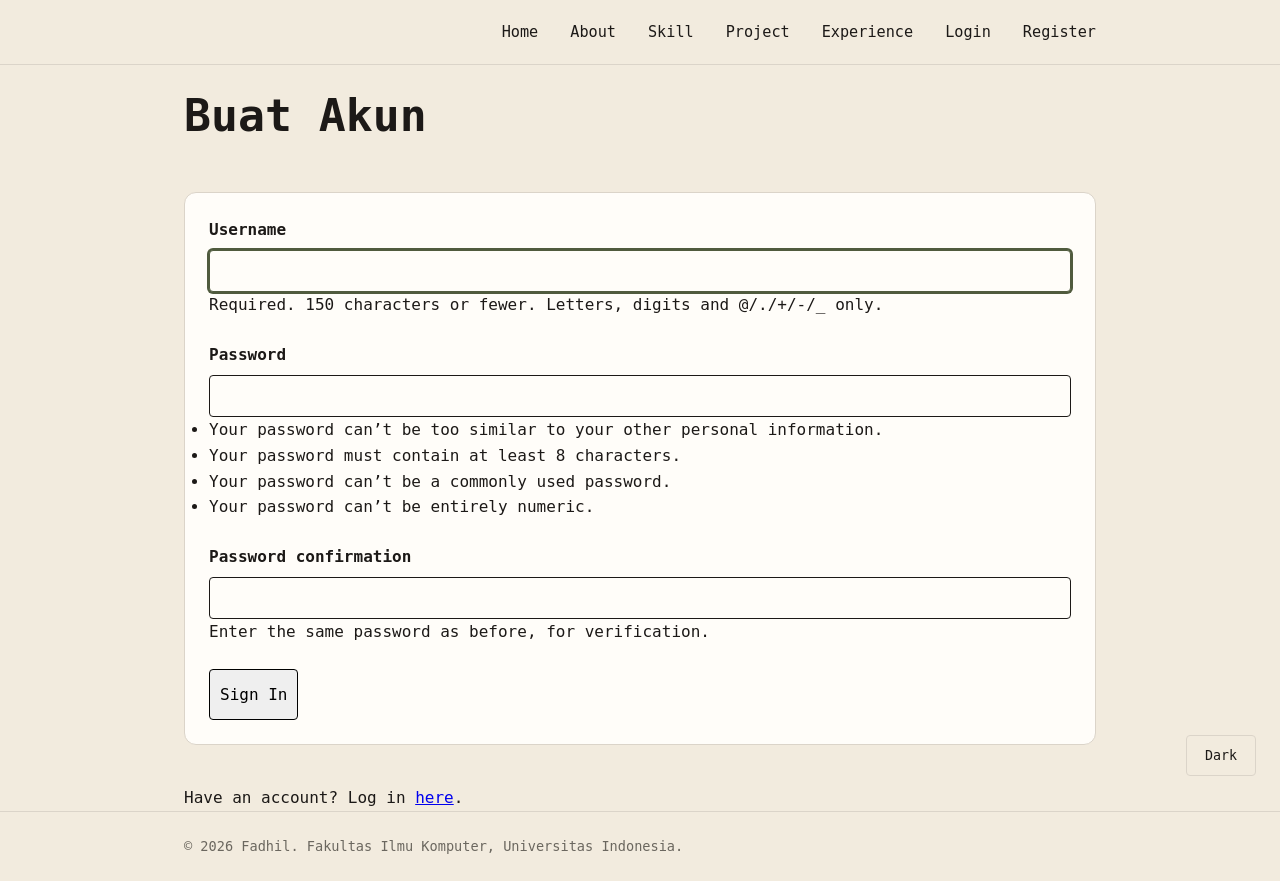
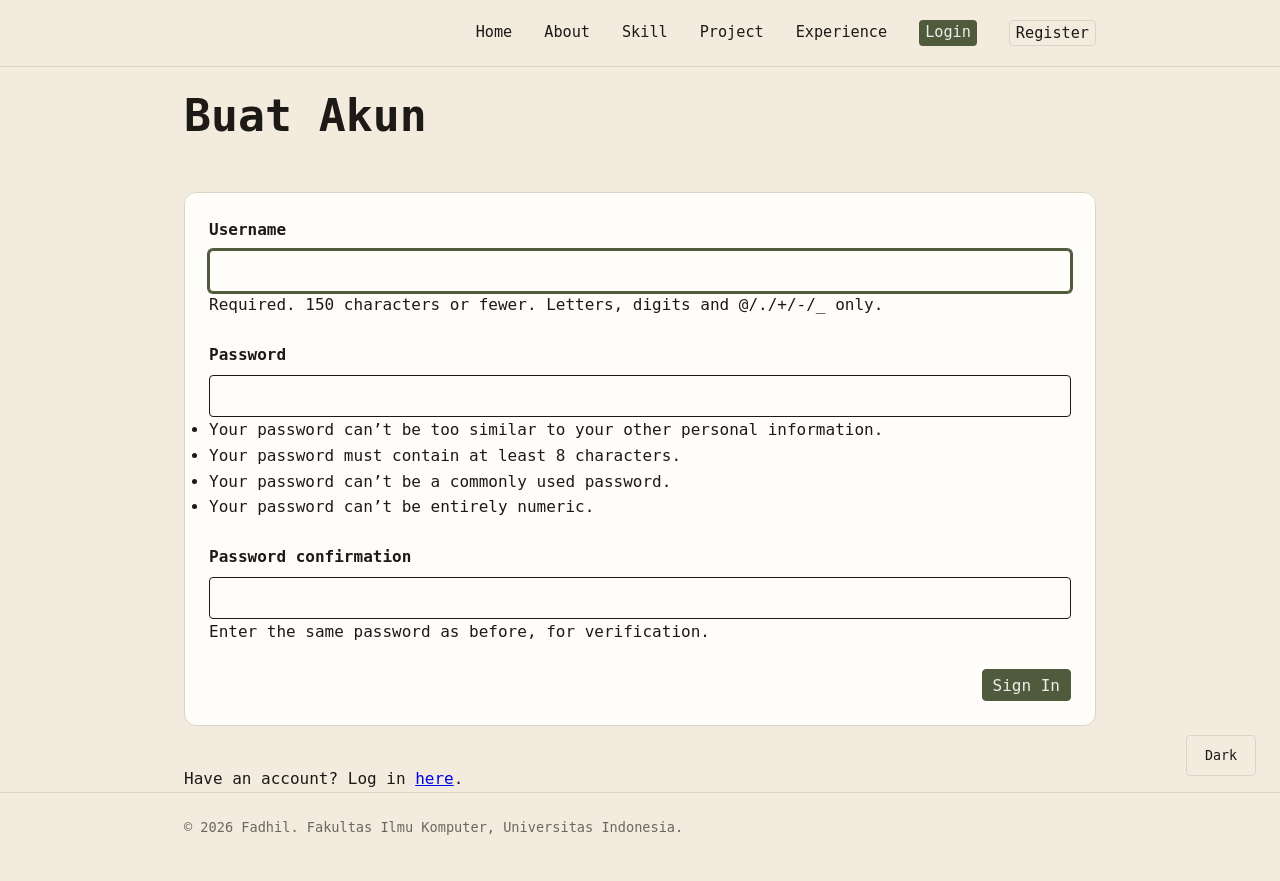
Before and after one commit to fadhilabdurrohman/myportofolio, a Django app: page /register/ in a window 1280 px wide. After the commit the page ends 835 px from the top, so only its background shows below. Run offline with Django 5.2, Linux system fonts and the light colour scheme.

Commit message:
style: improve styling

```diff
--- a/static/css/style.css
+++ b/static/css/style.css
@@ -627,7 +622,46 @@ main {
     transition: background-color 0.2s ease;
 }
 
-.edit-skill-button, .delete-skill-button {
+.site-header nav .login-button {
+    background-color: var(--accent);
+    color: #f1ecec;
+    padding: 0px 6px;
+    border-radius: var(--radius);
+    transition: background-color 0.2s ease;
+}
+
+.site-header nav .login-button:hover {
+    background-color: var(--accent-dark);
+    color: #f1ecec;
+}
+
+.site-header nav .logout-button {
+    background-color: #ae0808;
+    color: #f1ecec;
+    padding: 0px 6px;
+    border-radius: var(--radius);
+    transition: background-color 0.2s ease;
+}
+
+.site-header nav .logout-button:hover {
+    background-color: #650303;
+    color: #f1ecec;
+}
+
+.site-header nav .register-button {
+    background-color: var(--paper);
+    padding: 0px 6px;
+    border-radius: var(--radius);
+    border: 1px solid var(--line);
+    transition: background-color 0.2s ease;
+}
+
+.site-header nav .register-button:hover {
+    background-color: var(--line);
+    color: var(--ink);
+}
+
+.edit-skill-button, .delete-skill-button, .star-skill-button {
     text-decoration: none;
     font-size: 18px;
     cursor: pointer;
@@ -723,14 +765,28 @@ main {
     border-color: #650303;
 }
 
-.confirm-button {
+.form-button, .auth-button {
+    display: flex;
+    justify-content: flex-end;
+    gap: 10px;
+    margin-top: 20px;
+}
+
+.form-button .button, .auth-button .button {
+    display: flex;
+    justify-content: center;
+    align-items: center;
+    height: 20px;
+}
+
+.confirm-button, .login, .register {
     background-color: var(--accent);
     border-color: var(--accent);
     color: #f1ecec;
     transition: background-color 0.2s ease, border-color 0.2s ease;
 }
 
-.confirm-button:hover {
+.confirm-button:hover, .login:hover, .register:hover {
     background-color: var(--accent-dark);
     border-color: var(--accent-dark);
 }
--- a/templates/base.html
+++ b/templates/base.html
@@ -28,10 +28,10 @@
                 <a href="{% url 'main:show_experience' %}">Experience</a>
                 {% if user.is_authenticated %}
                     <span class="nav-user">{{ user.username }}</span>
-                    <a href="{% url 'main:logout' %}">Logout</a>
+                    <a href="{% url 'main:logout' %}" class="logout-button">Logout</a>
                 {% else %}
-                    <a href="{% url 'main:login' %}">Login</a>
-                    <a href="{% url 'main:register' %}">Register</a>
+                    <a href="{% url 'main:login' %}" class="login-button">Login</a>
+                    <a href="{% url 'main:register' %}" class="register-button">Register</a>
                 {% endif %}
             </nav>
             <button class="theme-toggle" type="button" aria-label="Toggle dark mode">Dark</button>
--- a/templates/components/skill_star.html
+++ b/templates/components/skill_star.html
@@ -1,10 +1,9 @@
 <form method="post" action="{% url 'main:toggle_skill_star' skill.id %}" class="star-form">
     {% csrf_token %}
     <button type="submit"
-            class="button button-star{% if user in skill.starred_by.all %} is-starred{% endif %}"
+            class="star-skill-button{% if user in skill.starred_by.all %} is-skill-starred{% endif %}"
             title="{% if skill.starred_by.all %}Starred by {{ skill.starred_by.all|join:', ' }}{% else %}Be the first to star{% endif %}">
         <span aria-hidden="true">★</span>
-        {% if user in skill.starred_by.all %}Unstar{% else %}Star{% endif %}
-        <span class="star-count">{{ skill.starred_by.count }}</span>
+        <span class="skill-star-count">{{ skill.starred_by.count }}</span>
     </button>
 </form>
--- a/templates/login.html
+++ b/templates/login.html
@@ -24,7 +24,9 @@
                     {% for error in form.non_field_errors %}
                         <p class="form-error">{{ error }}</p>
                     {% endfor %}
-                    <button type="submit" class="button">Log in</button>
+                    <div class="auth-button">
+                        <button type="submit" class="button login">Log in</button>
+                    </div>
                 </form>
                 <p>Don't have account yet? Sign in <a href="{% url 'main:register' %}">here</a>.</p>
             </div>
--- a/templates/register.html
+++ b/templates/register.html
@@ -24,7 +24,9 @@
                             {% endfor %}
                         </div>
                     {% endfor %}
-                    <button type="submit" class="button">Sign In</button>
+                    <div class="auth-button">
+                        <button type="submit" class="button register">Sign In</button>
+                    </div>
                 </form>
                 <p>Have an account? Log in <a href="{% url 'main:login' %}">here</a>.</p>
             </div>
```
Also changed, not shown: other parts of static/css/style.css (+22 -18 lines).
